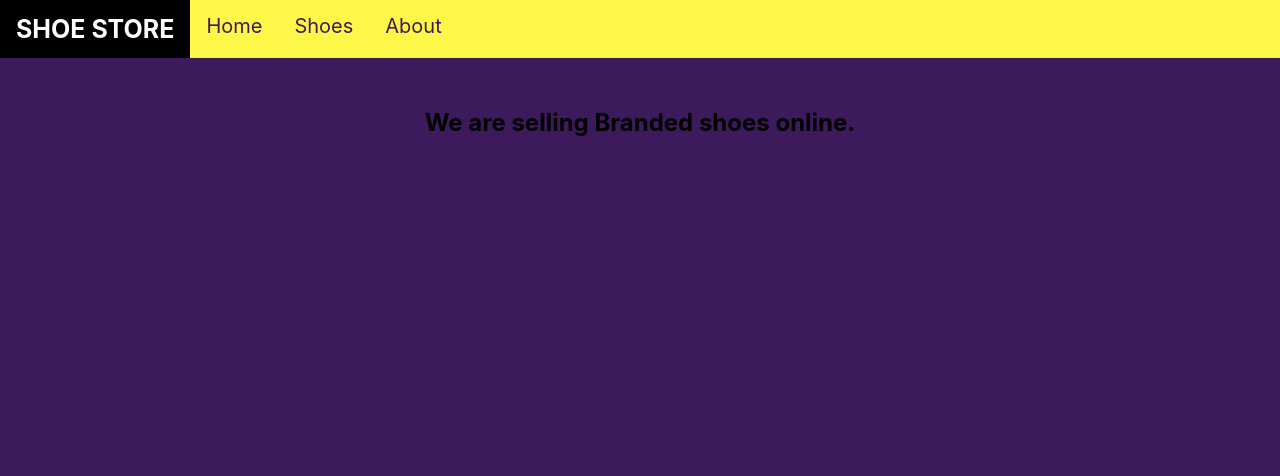
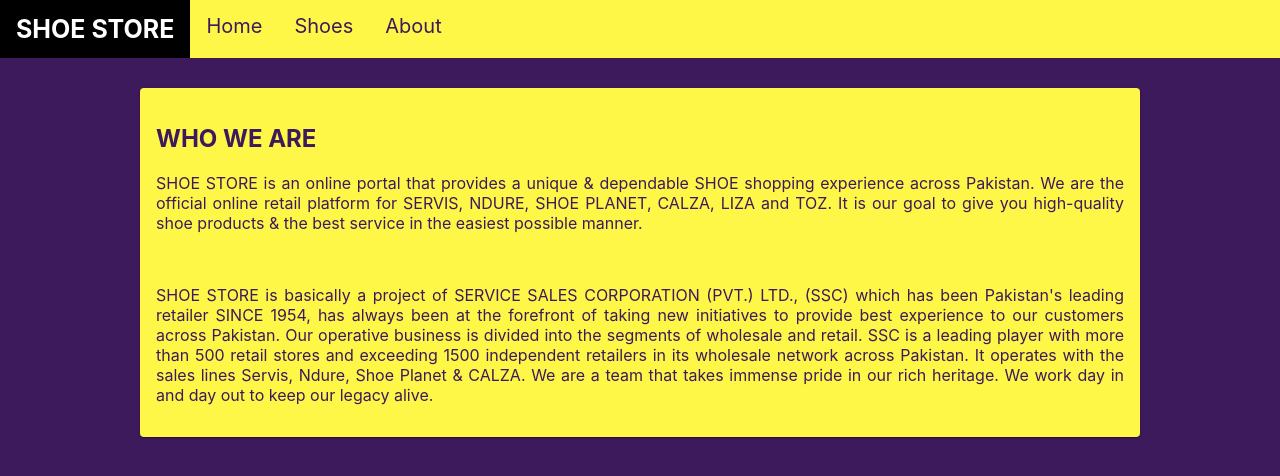
Before and after one commit to AhsanulHaq777/shoe-store, a React (Create React App) app: page /about in a window 1280 px wide. Shown: the top 476 px of the page. Built offline with nearby package versions, Linux system fonts and the light colour scheme.

Commit message:
update About.js

```diff
--- a/src/Components/About.js
+++ b/src/Components/About.js
@@ -1,11 +1,39 @@
 import React from 'react';
 import './../App.css';
+import { makeStyles } from '@material-ui/core/styles';
+import Paper from '@material-ui/core/Paper';
+import Grid from '@material-ui/core/Grid';
 
-function About() {
-    return(
-        <div className="App">
-            <h2>We are selling Branded shoes online.</h2>
-        </div>
-    );
+
+const useStyles = makeStyles((theme) => ({
+  root: {
+    flexGrow: 1,
+    maxWidth: '1000px',
+  },
+  paper: {
+    padding: theme.spacing(2),
+    textAlign: 'justify',
+    color: "#3c1a5b",
+    backgroundColor: "#fff748",
+  },
+}));
+
+export default function About() {
+  const classes = useStyles();
+
+  return (
+      <div className="App">
+          <div className={classes.root}>
+            <Grid item xs={12}>
+                <Paper className={classes.paper}>
+                    <h2>WHO WE ARE</h2>
+                    <p>SHOE STORE is an online portal that provides a unique & dependable SHOE shopping experience across Pakistan. We are the official online retail platform for SERVIS, NDURE, SHOE PLANET, CALZA, LIZA and TOZ. It is our goal to give you high-quality shoe products & the best service in the easiest possible manner.</p>
+                    <br />
+                    <p>SHOE STORE is basically a project of SERVICE SALES CORPORATION (PVT.) LTD., (SSC) which has been Pakistan's leading retailer SINCE 1954, has always been at the forefront of taking new initiatives to provide best experience to our customers across Pakistan. Our operative business is divided into the segments of wholesale and retail. SSC is a leading player with more than 500 retail stores and exceeding 1500 independent retailers in its wholesale network across Pakistan. It operates with the sales lines Servis, Ndure, Shoe Planet & CALZA. We are a team that takes immense pride in our rich heritage. We work day in and day out to keep our legacy alive.</p>
+                </Paper>
+            </Grid>
+          </div>
+      </div>
+
+  );
 }
-export default About;
```
